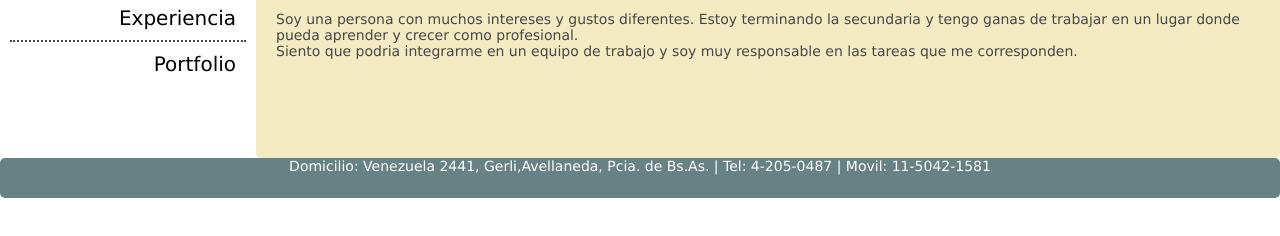
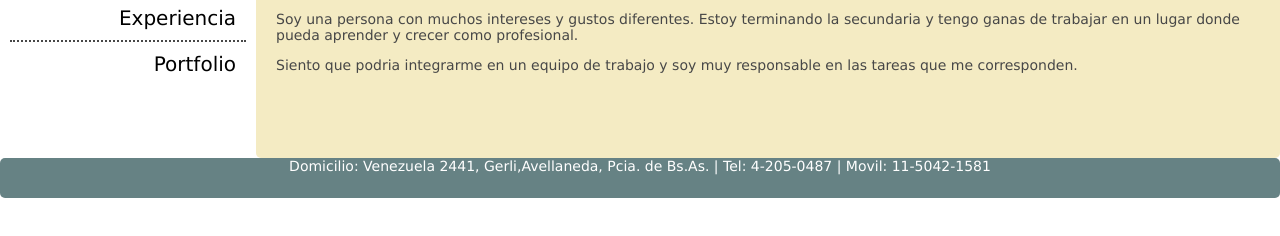
Before and after one commit to joamessina/MiCurriculumWeb, a plain HTML site: page index.html in a window 1280 px wide. Shown: the part 342-578 px from the top of the page. Drawn offline with Linux system fonts and the light colour scheme.

Commit message:
Creando el area de Presentacion

```diff
--- a/index.html
+++ b/index.html
@@ -22,6 +22,7 @@
         </div>
         <div class="derecha">
             <h1>Joaquín Gabriel Messina</h1>
+            <!-- Presentacion -->
             <h4>Datos Personales</h4>
             <ul>
                 <li>Nombre: Joaquín Gabriel Messina.</li>
@@ -32,7 +33,9 @@
                 <li>Telefono: +54 11-5042-1581</li>
                 <li>Skype: joaquin.messina</li>
             </ul>
-            <p>Soy una persona con muchos intereses y gustos diferentes. Estoy terminando la secundaria y tengo ganas de trabajar en un lugar donde pueda aprender y crecer como profesional.<br> Siento que podria integrarme en un equipo de trabajo y soy muy responsable en las tareas que me corresponden.</p>
+            <p>Soy una persona con muchos intereses y gustos diferentes. Estoy terminando la secundaria y tengo ganas de trabajar en un lugar donde pueda aprender y crecer como profesional.</p>
+            <p>Siento que podria integrarme en un equipo de trabajo y soy muy responsable en las tareas que me corresponden.</p>
+
         </div>
         <div id="pie">
             <p>Domicilio: Venezuela 2441, Gerli,Avellaneda, Pcia. de Bs.As. | Tel: 4-205-0487 | Movil: 11-5042-1581</p>
```
